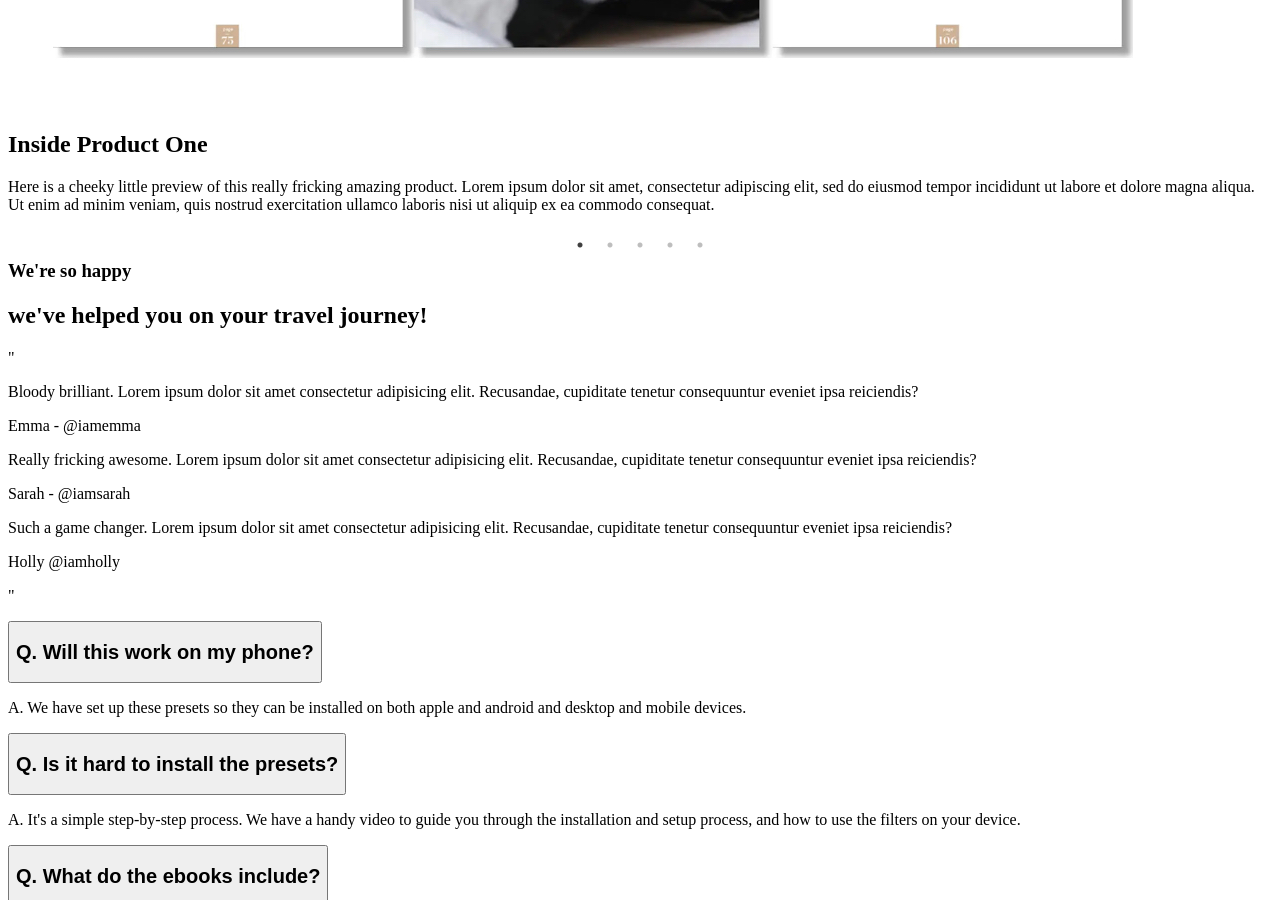
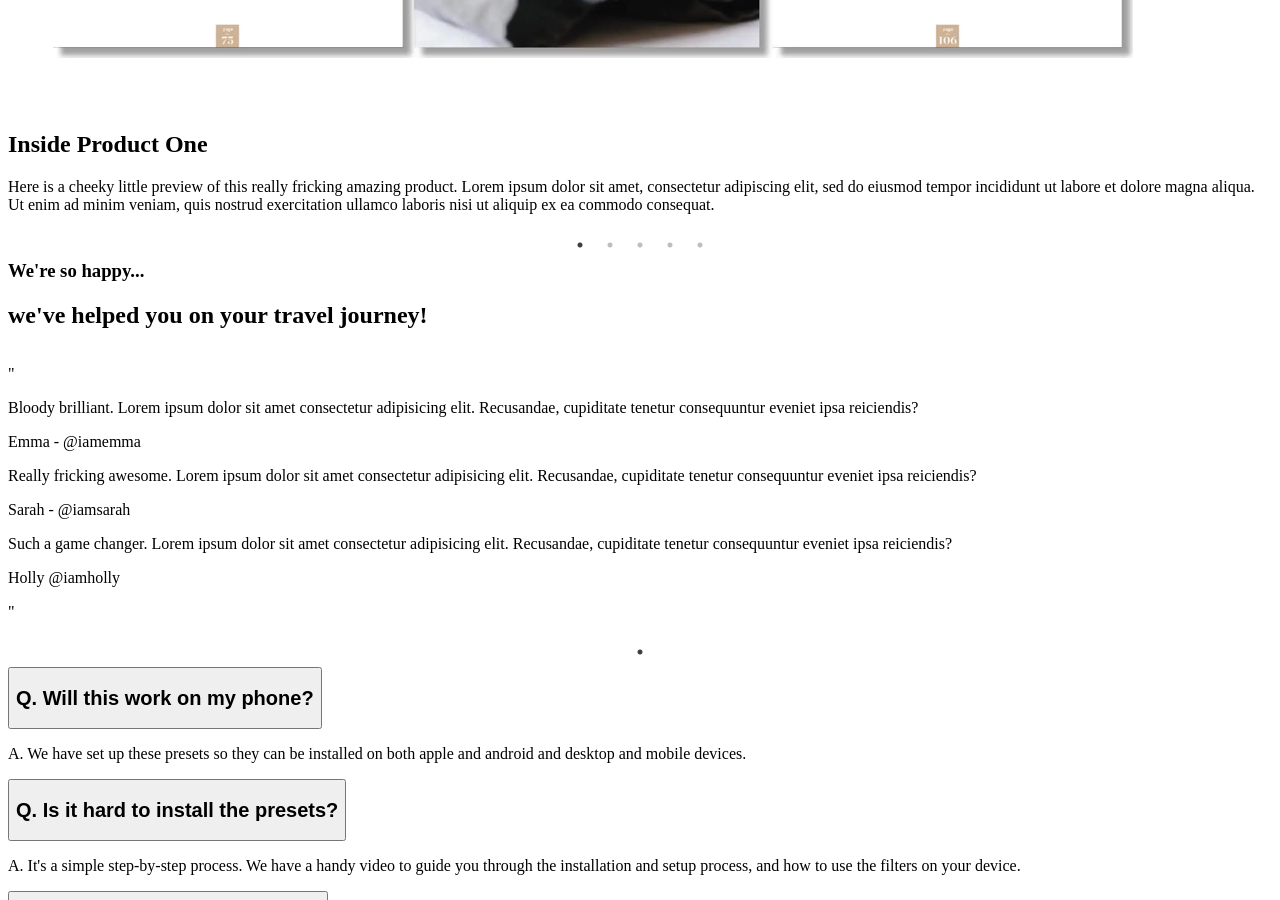
Before and after one commit to RinnieRambler/bootcamp-commerce, a Jekyll site: the page built from overview-ebooks.html, in a window 1280 px wide and 900 px high, scrolled down 2946 px. Built offline with Jekyll 4.4.1, drawn with Linux system fonts in a browser that asks for light colours; some web fonts are replaced; comment, search, counter and statistics services are not loaded.

Commit message:
Updated review section
in eBook overview page

```diff
--- a/overview-ebooks.html
+++ b/overview-ebooks.html
@@ -90,18 +90,20 @@
 <!------ need to make a loop and data set-->
 
 <section class="p-20">
-    <h3 class="text-8xl text-center p-6">We're so happy</h3>
-    <h2 class="text-center p-8"> we've helped you on your travel journey!</h2>
+    <h3 class="text-10xl text-center p-6">We're so happy...</h3>
+    <h2 class="text-center p-8 text-base"> we've helped you on your travel journey!</h2>
 
-    <div>
+    <div class="slider-container">
+      <div class="grid grid-cols-3">
         <p>"</p>
         {% for item in site.data.reviews-ebooks %}
-        <div>
-          <p>{{item.review}}</p>
-          <p>{{item.name-and-social}}</p>
-        </div>
+          <div class="slider-item">
+            <p>{{item.review}}</p>
+            <p>{{item.name-and-social}}</p>
+          </div>
         {% endfor %}
         <p>"</p>
+      </div>
     </div>
 
 </section>
@@ -113,7 +115,7 @@
     {% for item in site.data.faqs %}
     <div>
       <button class="expandButton flex justify-between w-full bg-sand-mid border-coffee-mid border-1 p-8" data-target-button="{{forloop.index}}"><h2 class="text-left text-cream-light">Q. {{item.question}}</h2></button>
-      <div class="p-8 expandable collapse bg-sand-light text-cream-light" data-target-more="{{forloop.index}}"><p class="text-cream-light">A. {{item.answer}}</p>
+      <div class="p-8 expandable collapse bg-cream text-coffee-mid" data-target-more="{{forloop.index}}"><p class="text-cream-light">A. {{item.answer}}</p>
       </div>
     </div>
     {% endfor %}
```
